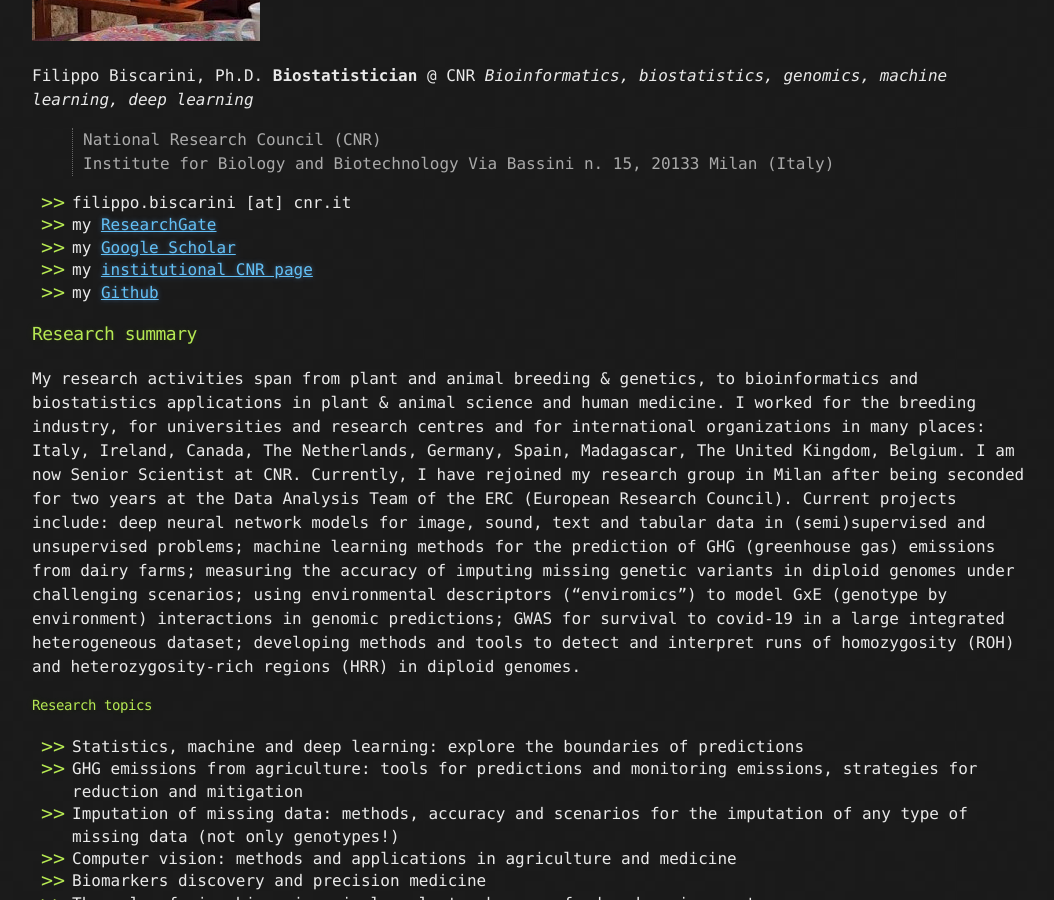
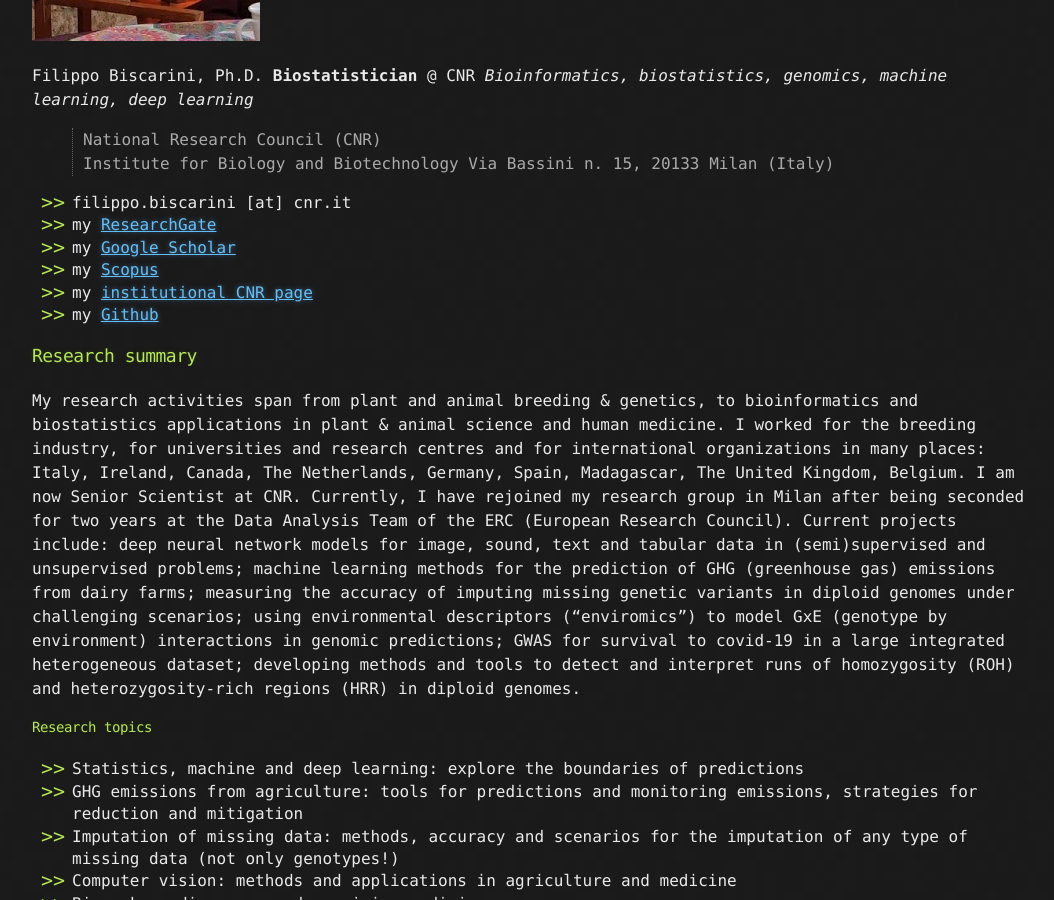
Before and after one commit to bioinformateachers/bioinformateachers.github.io, a Jekyll site: the page built from filippo.md, in a window 1280 px wide and 900 px high, scrolled down 404 px. Shown: the whole window, without its empty margins (108-1162 px from the left). Built offline with Jekyll 4.4.1, drawn with Linux system fonts in a browser that asks for light colours.

Commit message:
added: scopus page

```diff
--- a/filippo.md
+++ b/filippo.md
@@ -15,6 +15,7 @@ Filippo Biscarini, Ph.D.
 - filippo.biscarini [at] cnr.it
 - my [ResearchGate](https://www.researchgate.net/profile/Filippo-Biscarini-2)
 - my [Google Scholar](https://scholar.google.it/citations?user=aaBX3kcAAAAJ&hl=en)
+- my [Scopus](https://www.scopus.com/authid/detail.uri?authorId=25640857200)
 - my [institutional CNR page](https://ibba.cnr.it/staff/filippo-biscarini/)
 - my [Github](https://github.com/filippob/)
 
```
